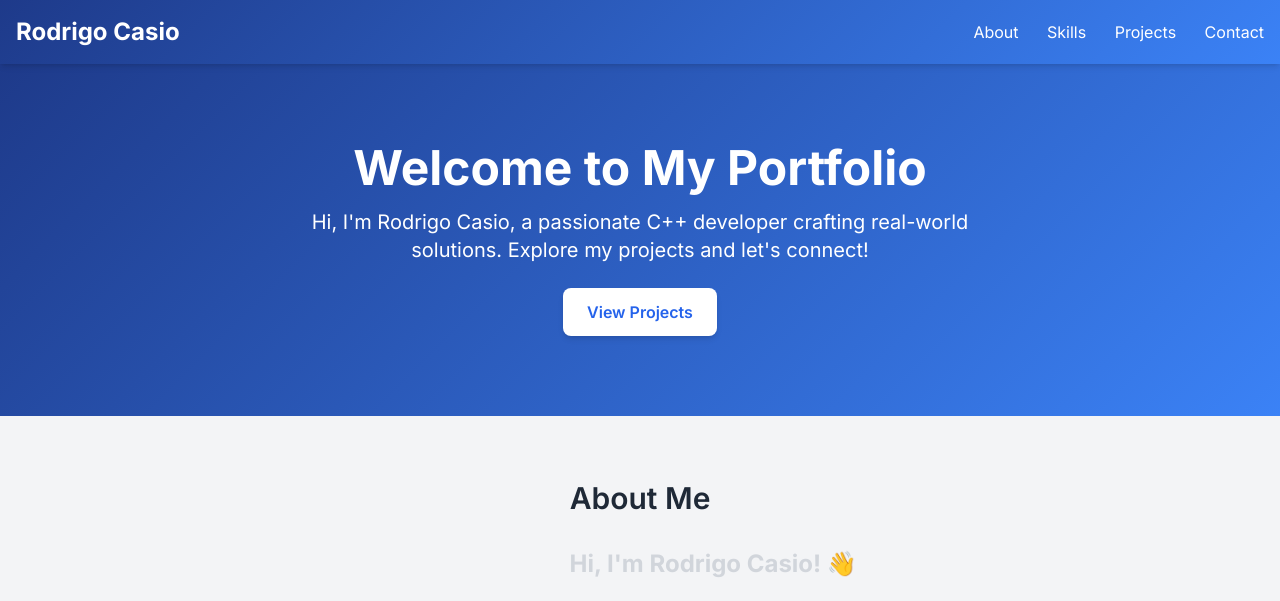
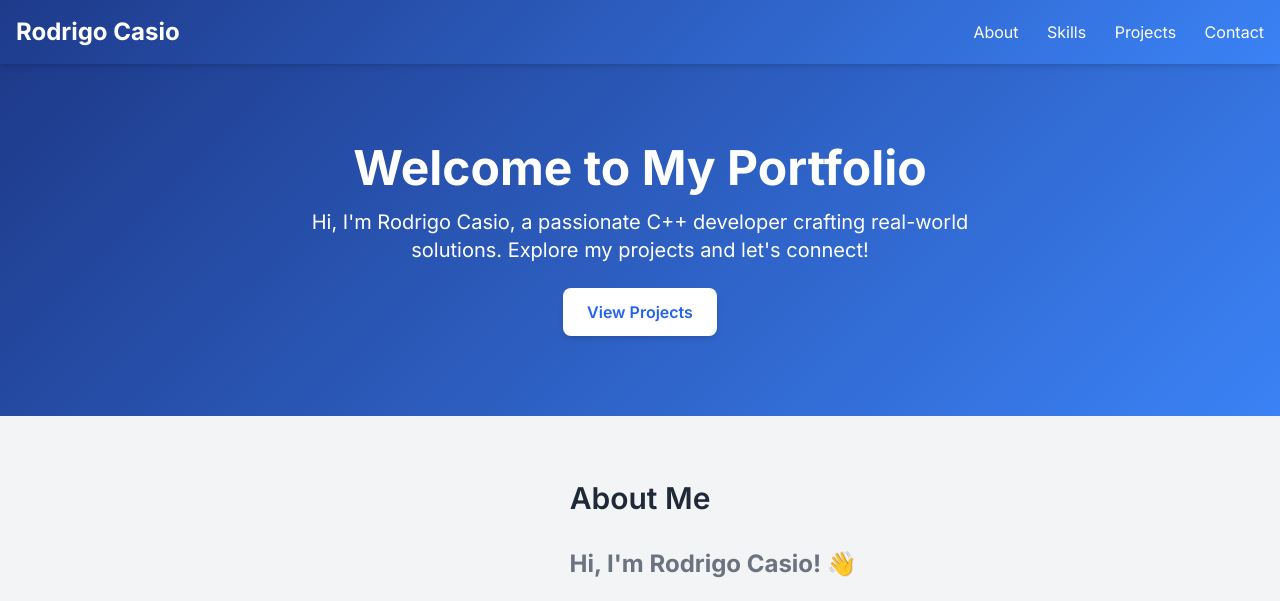
Before and after one commit to rodrigcasio/rodrigcasio.github.io, a plain HTML site: page index.html in a window 1280 px wide. Shown: the top 601 px of the page. Drawn offline with nearby package versions, Linux system fonts and the light colour scheme.

Commit message:
Change again the color of the h3 font

```diff
--- a/index.html
+++ b/index.html
@@ -47,7 +47,7 @@
                     <img src="imagesPortfolio/drawingRodrigoCasio.png" alt="Rodrigo Casio working on laptop" class="w-full max-w-lg mx-auto rounded-lg shadow-lg">
                 </div>
                 <div class="md:w-3/5">
-                    <h3 class="text-2xl font-bold text-center md:text-left mb-6 text-gray-300">Hi, I'm Rodrigo Casio! 👋</h3>
+                    <h3 class="text-2xl font-bold text-center md:text-left mb-6 text-gray-500">Hi, I'm Rodrigo Casio! 👋</h3>
                     <p class="text-lg text-center md:text-left">An undergraduate student majoring in Computer Systems Engineering. I love diving deep into C++ and software development, creating real-world projects like Bank Account Systems, Restaurant Systems, and School Management Systems. I also have experience with Java, C, and web development (HTML, CSS, JavaScript). Currently, I'm pursuing a Full-Stack IBM Developer professional certificate through Coursera to expand my skills further.</p>
                 </div>
             </div>
```
